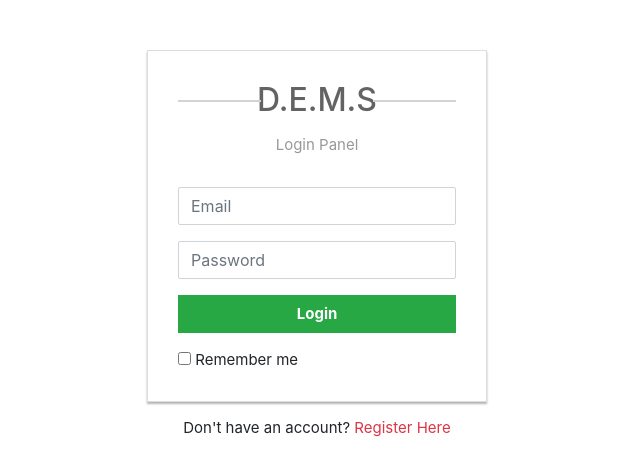
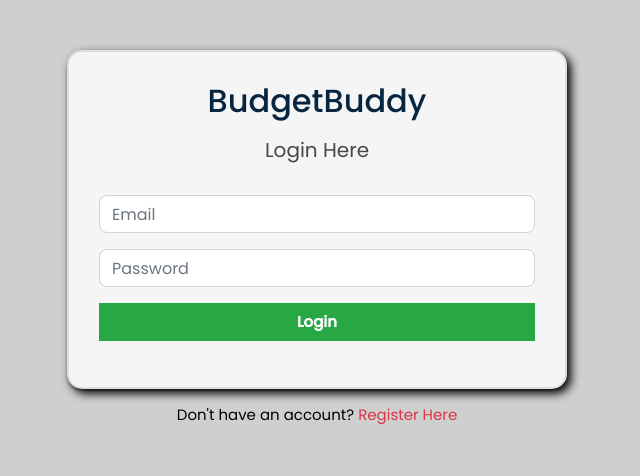
Before and after one commit to prathameshpowar1910/daily-expense-php, a PHP site: page /login.php in a window 1280 px wide. Shown: the top 476 px of the page, without its empty margins (323-963 px from the left). Run offline with PHP 8.4, Linux system fonts and the light colour scheme.

Commit message:
add basic styling changes

```diff
--- a/css/style.css
+++ b/css/style.css
@@ -1,5 +1,8 @@
+@import url('https://fonts.googleapis.com/css2?family=Poppins:wght@400;500&display=swap');
+
 body {
   background-color: #efefef;
+  font-family: 'Poppins', sans-serif;
 }
 .feather {
   width: 20px;
--- a/login.php
+++ b/login.php
@@ -35,50 +35,44 @@ if (isset($_POST['email'])) {
   <!-- Bootstrap core CSS -->
   <link href="css/bootstrap.min.css" rel="stylesheet">
   <style>
+
+  @import url('https://fonts.googleapis.com/css2?family=Poppins:wght@400;500&display=swap');
+
+    body {
+      color: #000;
+      background: #00000030;
+      font-family: 'Poppins', sans-serif;
+    }
+
     .login-form {
-      width: 340px;
+      width: 500px;
       margin: 50px auto;
       font-size: 15px;
+
     }
 
     .login-form form {
       margin-bottom: 15px;
-      background: #fff;
+      background: #F5F5F5;
       box-shadow: 0px 2px 2px rgba(0, 0, 0, 0.3);
       padding: 30px;
-      border: 1px solid #ddd;
+      border: 2px solid #ddd;
+      border-radius: 15px;
+      filter:drop-shadow(4px 4px 5px black);
     }
 
     .login-form h2 {
-      color: #636363;
+      color: #072541;
       margin: 0 0 15px;
       position: relative;
       text-align: center;
     }
 
-    .login-form h2:before,
-    .login-form h2:after {
-      content: "";
-      height: 2px;
-      width: 30%;
-      background: #d4d4d4;
-      position: absolute;
-      top: 50%;
-      z-index: 2;
-    }
-
-    .login-form h2:before {
-      left: 0;
-    }
-
-    .login-form h2:after {
-      right: 0;
-    }
-
     .login-form .hint-text {
-      color: #999;
+      color: #45474B;
       margin-bottom: 30px;
       text-align: center;
+      font-size:20px
     }
 
     .login-form a:hover {
@@ -88,12 +82,15 @@ if (isset($_POST['email'])) {
     .form-control,
     .btn {
       min-height: 38px;
-      border-radius: 2px;
+      border-radius: 8px;
     }
+
 
     .btn {
       font-size: 15px;
       font-weight: bold;
+      /* border-radius: 0px; */
+      border-radius: 15px;
     }
   </style>
 </head>
@@ -101,8 +98,8 @@ if (isset($_POST['email'])) {
 <body>
   <div class="login-form">
     <form action="" method="POST" autocomplete="off">
-      <h2 class="text-center">D.E.M.S</h2>
-      <p class="hint-text">Login Panel</p>
+      <h2 class="text-center">BudgetBuddy</h2>
+      <p class="hint-text">Login Here</p>
       <div class="form-group">
         <input type="text" name="email" class="form-control" placeholder="Email" required="required">
       </div>
@@ -112,10 +109,10 @@ if (isset($_POST['email'])) {
       <div class="form-group">
         <button type="submit" class="btn btn-success btn-block" style="border-radius:0%;">Login</button>
       </div>
-      <div class="clearfix">
+      <!-- <div class="clearfix">
         <label class="float-left form-check-label"><input type="checkbox"> Remember me</label>
 
-      </div>
+      </div> -->
     </form>
     <p class="text-center">Don't have an account?<a href="register.php" class="text-danger"> Register Here</a></p>
   </div>
```
Also changed, not shown: register.php (+4 -5 lines).
